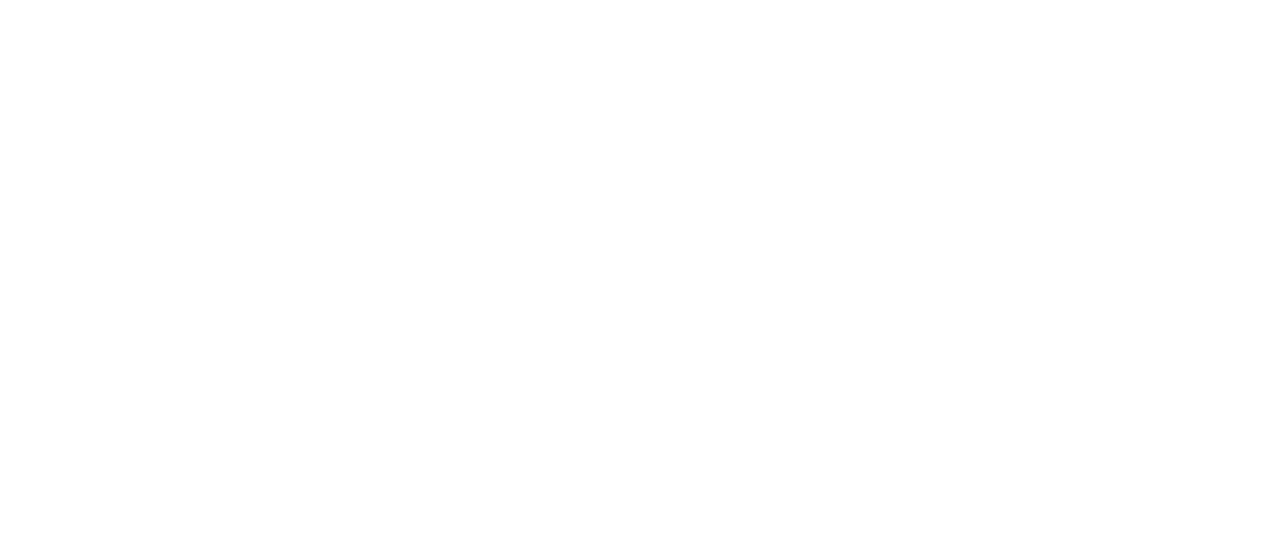
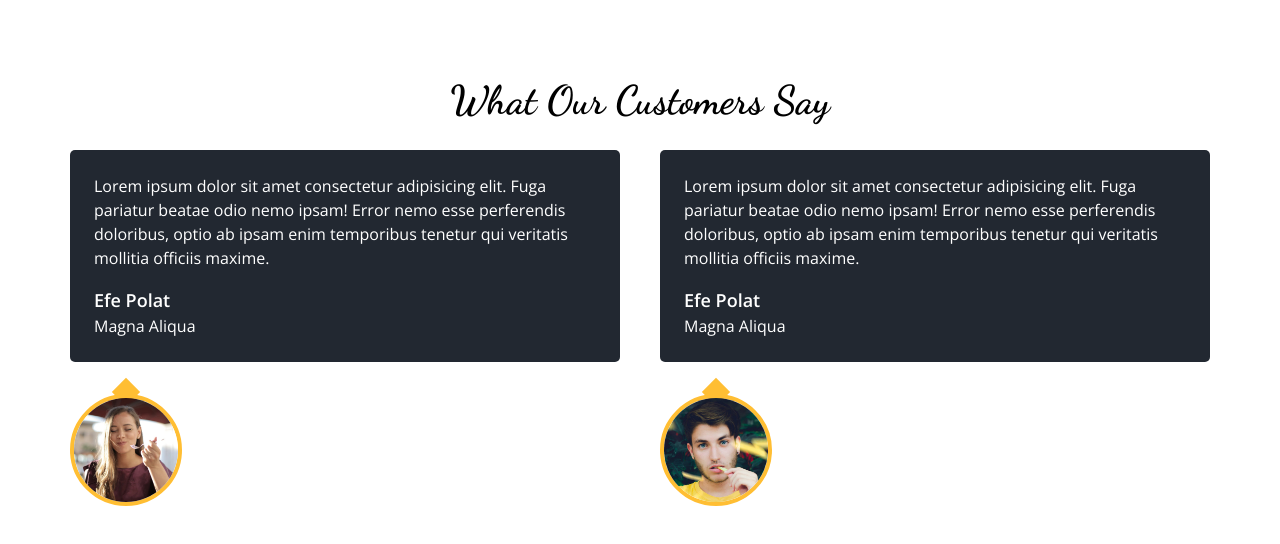
Before and after one commit to mefepolat/food-order-app, a Next.js app: page /home in a window 1280 px wide. Shown: the part 3103-3647 px from the top of the page. Before the commit the page ends 3093 px from the top, so only its background shows below. Built offline with nearby package versions, Linux system fonts and the light colour scheme.

Commit message:
Added customers component

```diff
--- a/components/Reservation.jsx
+++ b/components/Reservation.jsx
@@ -20,7 +20,7 @@ const Reservation = () => {
     onSubmit,
     validationSchema: reservationSchema,
   });
-  console.log(formik)
+
   const inputs = [
     {
       id: 1,
--- /dev/null
+++ b/components/customers/CustomerItem.jsx
@@ -0,0 +1,29 @@
+import Image from "next/image";
+
+const CustomerItem = ({imgSrc}) => {
+  return (
+    <div className="mt-5">
+      <div className="p-6 bg-secondary text-white rounded-[0.313rem]">
+        Lorem ipsum dolor sit amet consectetur adipisicing elit. Fuga pariatur
+        beatae odio nemo ipsam! Error nemo esse perferendis doloribus, optio ab
+        ipsam enim temporibus tenetur qui veritatis mollitia officiis maxime.
+        <div className="flex flex-col mt-4">
+          <span className="text-lg font-semibold">Efe Polat</span>
+          <span className="text[0.938rem]">Magna Aliqua</span>
+        </div>
+      </div>
+
+      <div className="relative w-28 h-28 border-4 border-primary rounded-full mt-8 before:content[''] before:absolute before:top-0 flex justify-center before:-translate-y-4 before:rotate-45 before:bg-primary before:w-5 before:h-5 ">
+        <Image
+          src={imgSrc}
+          alt=""
+          layout="fill"
+          objectFit="contain"
+          className="rounded-full "
+        />
+      </div>
+    </div>
+  );
+};
+
+export default CustomerItem;
--- /dev/null
+++ b/components/customers/Customers.jsx
@@ -0,0 +1,17 @@
+import Title from "../ui/Title";
+import CustomerItem from "./CustomerItem";
+
+
+const Customers = () => {
+  return (
+    <div className="container mx-auto my-20">
+      <Title className="text-[40px] text-center">What Our Customers Say</Title>
+        <div className="flex gap-x-10">
+            <CustomerItem imgSrc="/images/client1.jpg" />
+            <CustomerItem imgSrc="/images/client2.jpg" />
+        </div>
+    </div>
+  )
+};
+
+export default Customers;
--- a/pages/home/index.jsx
+++ b/pages/home/index.jsx
@@ -2,6 +2,7 @@ import About from "@/components/About";
 import Carousel from "@/components/Carousel";
 import Promotions from "@/components/Promotions";
 import Reservation from "@/components/Reservation";
+import Customers from "@/components/customers/Customers";
 import MenuWrapper from "@/components/product/MenuWrapper";
 import React from "react";
 
@@ -13,6 +14,7 @@ export const Index = () => {
       <MenuWrapper />
       <About />
       <Reservation />
+      <Customers />
     </React.Fragment>
   );
 };
```
Also changed, not shown: public/images/client1.jpg (added), public/images/client2.jpg (added).
